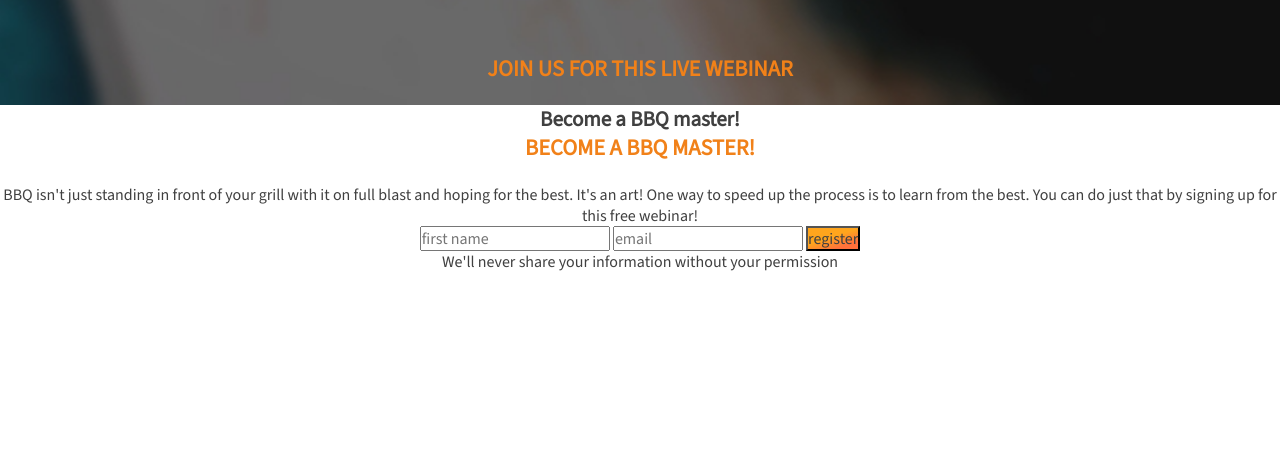
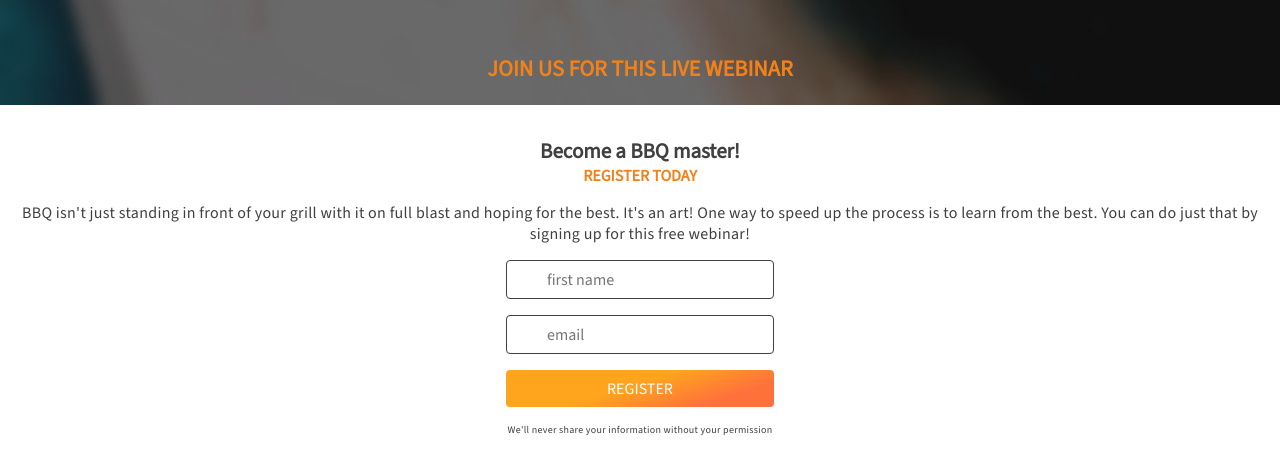
Before and after one commit to krasowski-alina/scss-project, a plain HTML site: page index.html in a window 1280 px wide. Shown: the part 253-726 px from the top of the page. Drawn offline with nearby package versions, Linux system fonts and the light colour scheme.

Commit message:
styled the main content section

```diff
--- a/index.html
+++ b/index.html
@@ -17,12 +17,14 @@
             </section>
             <section class="main-content">
                 <h2>Become a BBQ master!</h2>
-                <h3 class="subheading">Become a BBQ master!</h3>
+                <h3 class="subheading">Register today</h3>
                 <p>BBQ isn't just standing in front of your grill with it on full blast and hoping for the best. It's an art! One way to speed up the process is to learn from the best. You can do just that by signing up for this free webinar!</p>
-                <input type="text" placeholder="first name">
-                <input type="email" placeholder="email">
-                <button class="btn btn-register">register</button>
-                <p>We'll never share your information without your permission</p>
+                <form>
+                    <input type="text" placeholder="first name" class="main-content-input">
+                    <input type="email" placeholder="email" class="main-content-input">
+                    <button class="btn btn-register">register</button>
+                </form>
+                <p class="small-text">We'll never share your information without your permission</p>
             </section>
         </div>
     </main>
--- a/style.scss
+++ b/style.scss
@@ -34,8 +34,12 @@ h2 {
     font-size: 1.3125rem;;
 }
 h3 {
-    margin-bottom: 1em;
     font-size: 1.4rem;
+}
+.subheading {
+    color: $orange;
+    text-transform: uppercase;
+    letter-spacing: 1.6;
 }
 .intro {
     p {
@@ -53,25 +57,72 @@ h3 {
         }
     }
 }
-.subheading {
-    color: $orange;
-    text-transform: uppercase;
-    letter-spacing: 1.6;
+.main-content {
+    .subheading{
+        font-size: 1rem;
+        margin-bottom: 1em;
+    }
+    p {
+        letter-spacing: .3px;
+        margin-bottom: 1em;
+        font-weight: 300;
+    }
 }
-button {
-background: rgb(255,165,29);
-background: linear-gradient(162deg, rgba(255,165,29,1) 45%, rgba(255,113,59,1) 80%);
+.small-text {
+    font-size: .625rem;
 }
 
 //Layout
 .wrapper {
     text-align: center;
 }
+section {
+    padding: 0 1.2em;
+}
 .intro {
     background: url(/images/dark-ribs.jpg) left bottom/cover no-repeat;
     height: 358px;
+    margin-bottom: 2em;
     @include flexCenter(column);
     p {
         order: -1;
     }
+    h3 {
+        margin-bottom: 1em;
+    }
 }
+.main-content,
+form {
+    @include flexCenter(column);
+}
+
+.main-content-input,
+.btn {
+    padding: .5em 2.5em;
+    margin-bottom: 1em;
+    border-radius: 4px;
+    width: 100%;
+}
+.main-content-input {
+    border: 1px solid $grey;
+    &:focus{
+        border: 5px solid $orange;
+    }
+    &:hover{
+        font-size: 1.6rem;
+        transition: .4s ease;
+    }
+
+}
+.btn-register {
+    background: rgb(255,165,29);
+    background: linear-gradient(162deg, rgba(255,165,29,1) 45%, rgba(255,113,59,1) 80%);
+    border: none;
+    color: $white;
+    text-transform: uppercase;
+    &:hover {
+        background: unset;
+        border: 2px solid $orange;
+        color: $primary-font;
+    }
+    }
```
Also changed, not shown: style.css, 1 other file.
